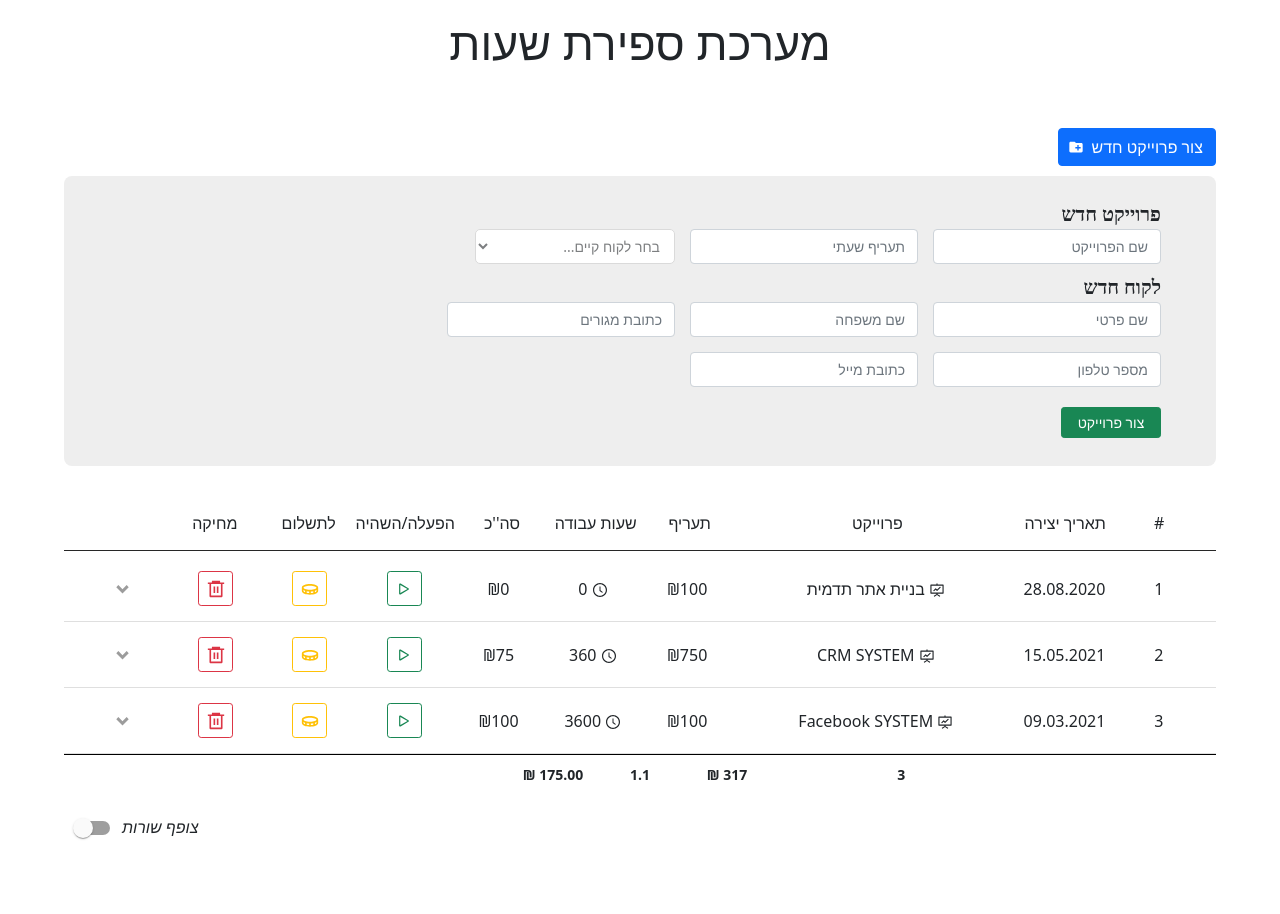
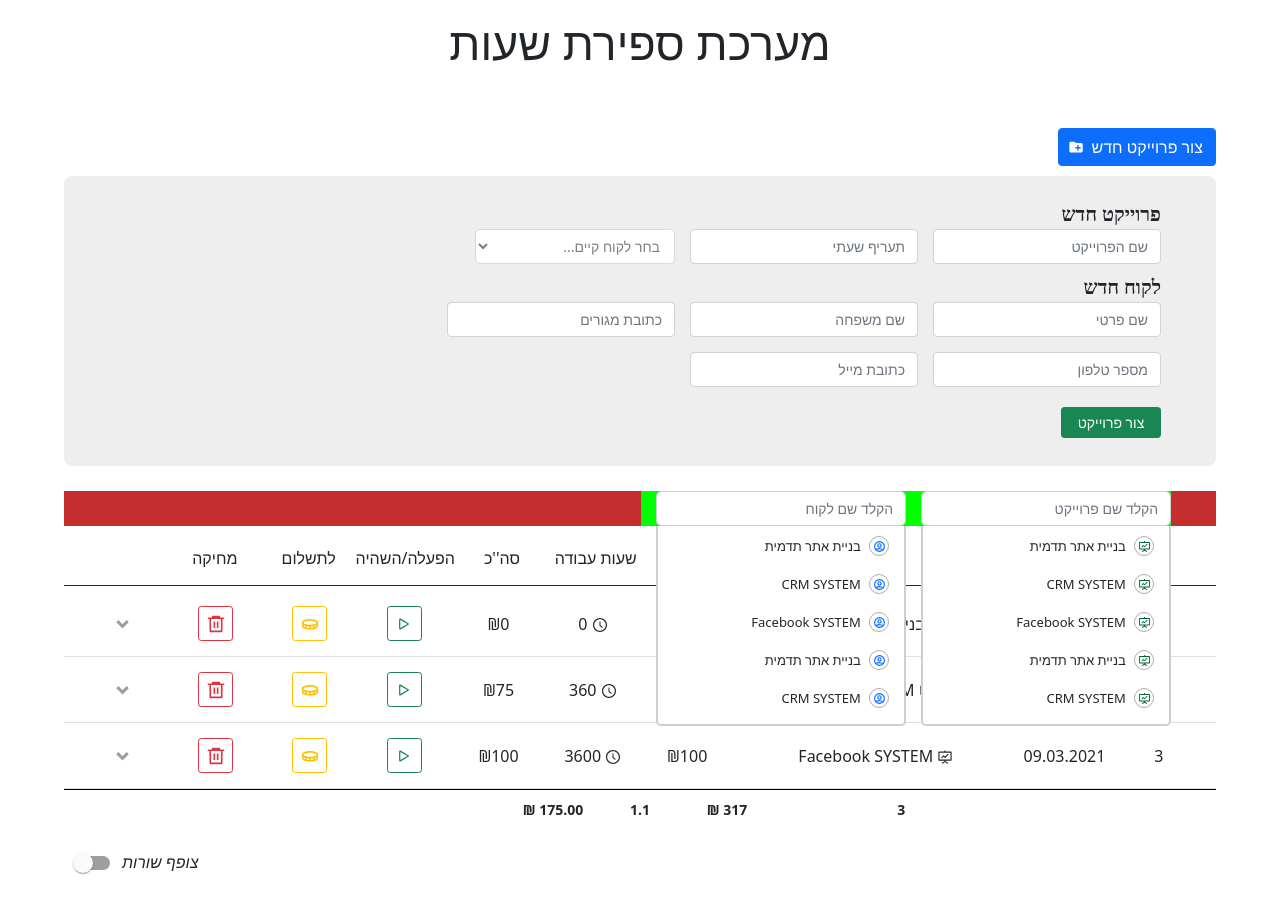
Before and after one commit to evyatarMad007/Hours-System, a React (Create React App) app: page / in a window 1280 px wide. Shown: the top 914 px of the page. Built offline with nearby package versions, Linux system fonts and the light colour scheme.

Commit message:
A search area is set to UI
A search area is set to UI

```diff
--- a/src/components/hours-page/_hours-page.scss
+++ b/src/components/hours-page/_hours-page.scss
@@ -27,6 +27,114 @@
     }
     .add-project {
         margin: 10px 0;
+    }
+    .filter-box {
+        background-color: rgb(196, 46, 46);
+        display: flex;
+        height: 35px;
+        padding: 0 3.5%;
+        .project-filter, .consumer-filter {
+            background-color: lime;
+            padding: 0 0 0 15px;
+
+        }
+        .project-filter, .consumer-filter {
+            position: relative;
+            input {
+                height: 35px;
+                border-radius: 5px;
+                outline: none;
+                border: 0.5px solid rgb(206, 206, 206);
+                background-color: #fff;
+                font-size: 14px;
+                width: 250px;
+            }
+            ul {
+                list-style-type: none;
+                border-bottom: 2px solid rgb(206, 206, 206);
+                border-left: 2px solid rgb(206, 206, 206);
+                border-right: 2px solid rgb(206, 206, 206);
+                border-bottom-left-radius: 5px;
+                border-bottom-right-radius: 5px;
+                background-color: rgb(255, 255, 255);
+                font-size: 14px;
+                width: 250px;
+                display: flex;
+                flex-direction: column;
+                position: absolute;
+                height: 200px;
+                overflow: auto;
+                padding: 0;
+
+                &::-webkit-scrollbar {
+                    width: 5px;
+                }
+                 /* Track */
+    &::-webkit-scrollbar-track {
+        border-radius: 50px;
+        background-color: rgba(255, 0, 0, 0);
+    }
+
+    /* Handle */
+    &::-webkit-scrollbar-thumb {
+        background-color: #6b6b6b;
+        border-radius: 50px;
+    }
+
+    /* Handle on hover */
+    &::-webkit-scrollbar-thumb:hover {
+        background-color: #444444;
+    }
+
+    &::-webkit-scrollbar-thumb:active {
+        background-color: #000000;
+    }
+                i {
+                        border: 0.1px solid rgb(173, 173, 173);
+                        border-radius: 50%;
+                        // padding: 3px;
+                        height: 20px;
+                        width: 20px;
+                        display: inline-flex;
+                        align-items: center;
+                        justify-content: center;
+                        transform: translateY(2px);
+                        margin-left: 5px;
+                }
+
+                li {
+
+                    width: 100%;
+                    padding: 8px 15px;
+                    font-size: 13px;
+                    cursor: pointer;
+                    // background-color: rgb(190, 26, 26);
+                    // text-align: center;
+                    &:hover {
+                        background-color: rgb(233, 233, 233);
+                    }
+
+                    span {
+                        // background-color: lime;
+                    }
+
+                }
+            }
+            ul.project {
+                li {
+                    i {
+                        color: #006435;
+                    }
+                }
+            }
+            ul.consumer {
+                li {
+                    i {
+                        color: #0066ff;
+                    }
+                }
+            }
+        }
     }
 
     .line-bottom {
--- a/src/components/hours-page/hours_page.jsx
+++ b/src/components/hours-page/hours_page.jsx
@@ -2,7 +2,8 @@ import React, { Component } from 'react';
 import AddProject from '../util/add-project/add-project';
 import ViewProject from '../util/view-project/view-project';
 import Switches from '../tools/switch';
-
+import { AiOutlineFundProjectionScreen } from 'react-icons/ai';
+import { HiOutlineUserCircle } from 'react-icons/hi';
 
 
 class HoursPage extends Component {
@@ -112,6 +113,38 @@ class HoursPage extends Component {
                         <AddProject/>
                 </div>
 
+                <div className="box filter-box">
+                        {/* Filter Functions here! */}
+                        <div className="project-filter">
+                            <input name="inp-project-filter" id="inp-project-filter" className="form-control" type="text" placeholder="הקלד שם פרוייקט"/>
+                            <ul className="project">
+                                <li><i><AiOutlineFundProjectionScreen/></i> <span>בניית אתר תדמית</span></li>
+                                <li><i><AiOutlineFundProjectionScreen/></i> <span>CRM SYSTEM</span></li>
+                                <li><i><AiOutlineFundProjectionScreen/></i> <span>Facebook SYSTEM</span></li>
+                                <li><i><AiOutlineFundProjectionScreen/></i> <span>בניית אתר תדמית</span></li>
+                                <li><i><AiOutlineFundProjectionScreen/></i> <span>CRM SYSTEM</span></li>
+                                <li><i><AiOutlineFundProjectionScreen/></i> <span>Facebook SYSTEM</span></li>
+                                <li><i><AiOutlineFundProjectionScreen/></i> <span>בניית אתר תדמית</span></li>
+                                <li><i><AiOutlineFundProjectionScreen/></i> <span>CRM SYSTEM</span></li>
+                                <li><i><AiOutlineFundProjectionScreen/></i> <span>Facebook SYSTEM</span></li>
+                            </ul>
+                        </div>
+                        <div className="consumer-filter">
+                        <input name="inp-project-filter" id="inp-project-filter" className="form-control" type="text" placeholder="הקלד שם לקוח"/>
+                            <ul className="consumer">
+                                <li><i ><HiOutlineUserCircle/></i> <span>בניית אתר תדמית</span></li>
+                                <li><i ><HiOutlineUserCircle/></i> <span>CRM SYSTEM</span></li>
+                                <li><i ><HiOutlineUserCircle/></i> <span>Facebook SYSTEM</span></li>
+                                <li><i ><HiOutlineUserCircle/></i> <span>בניית אתר תדמית</span></li>
+                                <li><i ><HiOutlineUserCircle/></i> <span>CRM SYSTEM</span></li>
+                                <li><i ><HiOutlineUserCircle/></i> <span>Facebook SYSTEM</span></li>
+                                <li><i ><HiOutlineUserCircle/></i> <span>בניית אתר תדמית</span></li>
+                                <li><i ><HiOutlineUserCircle/></i> <span>CRM SYSTEM</span></li>
+                                <li><i ><HiOutlineUserCircle/></i> <span>Facebook SYSTEM</span></li>
+                            </ul>
+                        </div>
+                </div>
+
 
                 <div className="box">
                     <div className="view-project title-box">
--- a/src/components/util/view-project/view-project.jsx
+++ b/src/components/util/view-project/view-project.jsx
@@ -3,7 +3,6 @@ import { AiOutlineClockCircle,AiOutlineFundProjectionScreen } from 'react-icons/
 import {  RiRestartLine,RiDeleteBin6Line ,RiArrowDropDownLine} from 'react-icons/ri';
 import {  BsPlay, BsPauseFill } from 'react-icons/bs';
 import {  BiCoin } from 'react-icons/bi';
-
 
 class ViewProject extends Component {
 
```
